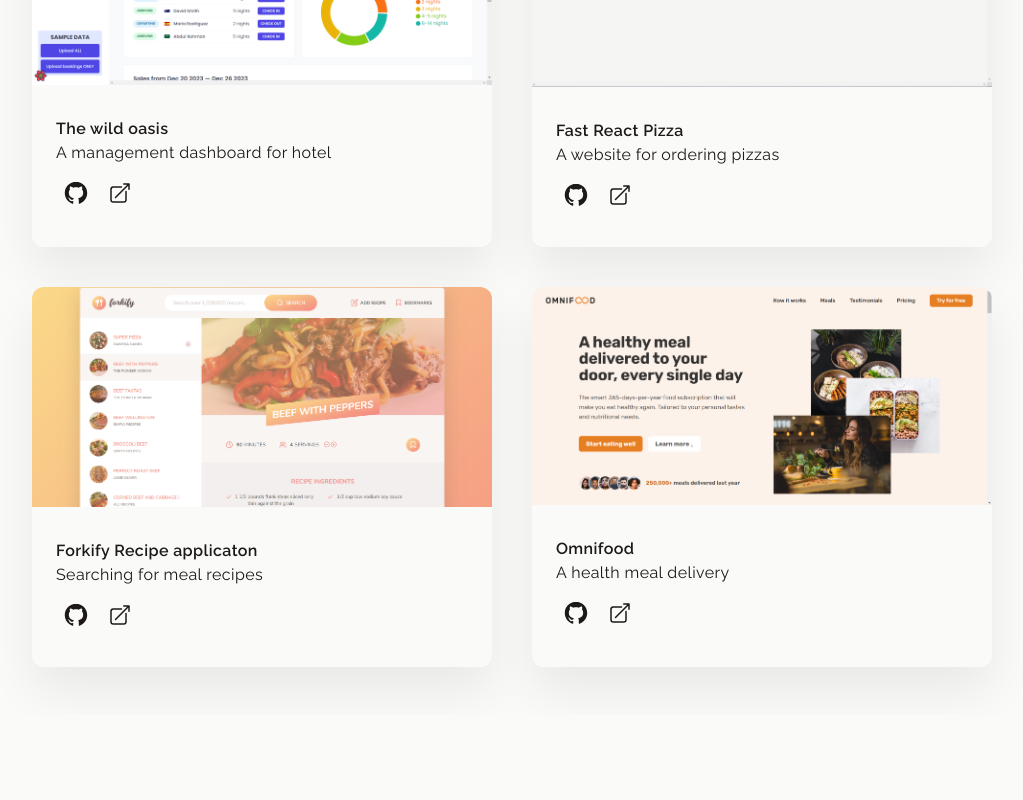
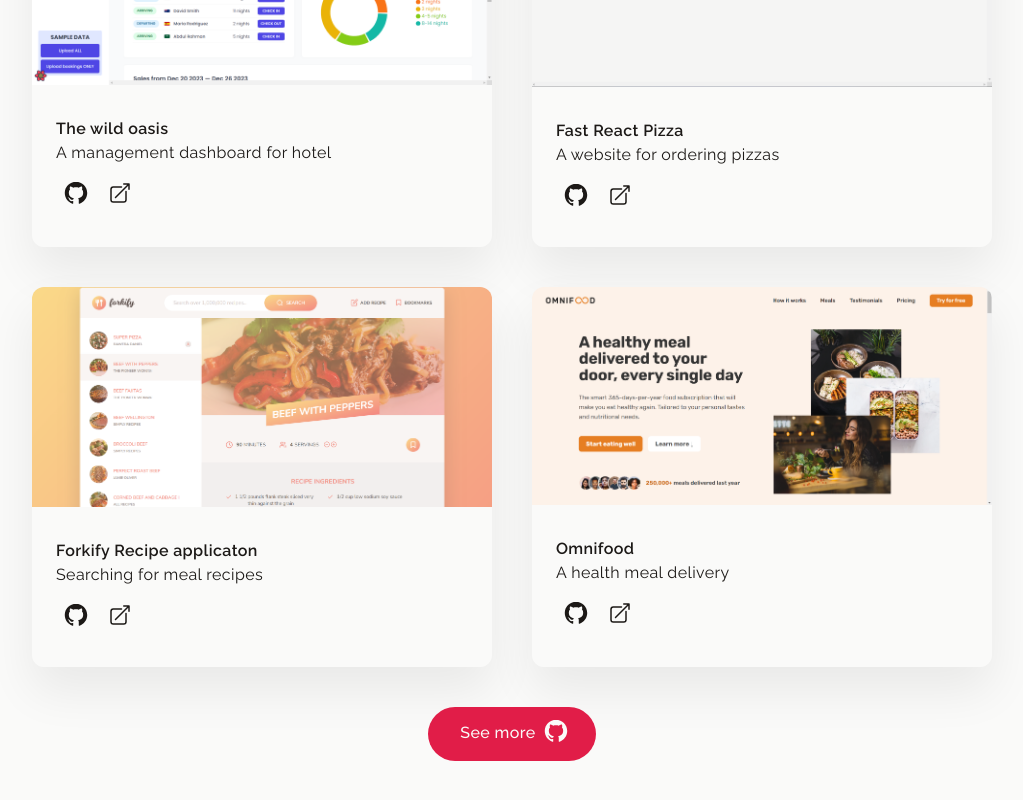
Before and after one commit to rawera-daniel/personal-portfolio, a React (Vite) app: page / in a window 1280 px wide. Shown: the part 1120-1920 px from the top of the page, without its empty margins (128-1151 px from the left). Before the commit the page ends 1835 px from the top, so only its background shows below. Built offline with nearby package versions, Linux system fonts and the light colour scheme; the HTML template or start-up script is replaced by a standard one.

Commit message:
feat: enhance button component flexibility for wider usage

```diff
--- a/src/features/Button.jsx
+++ b/src/features/Button.jsx
@@ -1,9 +1,22 @@
-function Button({ children }) {
-  return (
-    <button className=" inline-block rounded-full bg-rose-600 px-7 py-3 text-sm font-semibold tracking-wide text-stone-50 transition-colors duration-300 hover:bg-rose-500 focus:bg-rose-500 focus:outline-none focus:ring focus:ring-rose-500 focus:ring-offset-2">
-      {children}
-    </button>
-  );
+function Button({ children, type }) {
+  const base =
+    "inline-block rounded-full bg-rose-600 tracking-wide text-stone-50 transition-colors duration-300 hover:bg-rose-500 focus:bg-rose-500 focus:outline-none focus:ring focus:ring-rose-500 focus:ring-offset-2";
+
+  const styles = {
+    primary: base + " px-7 py-3 text-sm font-semibold",
+    with: base + " px-7 pb-2.5 pt-3 text-base font-medium",
+  };
+
+  if (type === "with")
+    return (
+      <button className={styles[type]}>
+        <div className="flex translate-x-1 flex-wrap  content-center justify-center gap-x-1">
+          {children}
+        </div>
+      </button>
+    );
+
+  return <button className={styles[type]}>{children}</button>;
 }
 
 export default Button;
--- a/src/features/Portfolio.jsx
+++ b/src/features/Portfolio.jsx
@@ -3,6 +3,7 @@
 import ProjectLists from "../ui/ProjectLists";
 import GithubIcon from "../ui/GithubIcon";
 import Link from "../ui/Link";
+import Button from "./Button";
 
 function Portfolio() {
   return (
@@ -11,7 +12,7 @@
       <p className="mb-10 text-lg font-normal tracking-wide">
         Curious what I've been up to? Check out this!
       </p>
-      <div className="mx-auto grid w-3/4  grid-cols-[auto_auto] gap-x-10 gap-y-10">
+      <div className="mx-auto mb-10 grid  w-3/4 grid-cols-[auto_auto] gap-x-10 gap-y-10">
         <ProjectLists
           src="/public/Screenshot 2023-12-26 101030.png"
           alt="A screenshot of the homepage of The wild oasis"
@@ -68,6 +69,13 @@
           </ExternalLink>
         </ProjectLists>
       </div>
+
+      <Button type="with">
+        <span className="translate-y-0.5">See more</span>
+        <ExternalLink href="https://github.com/rawera-daniel">
+          <GithubIcon />
+        </ExternalLink>
+      </Button>
     </div>
   );
 }
--- a/src/features/Profile.jsx
+++ b/src/features/Profile.jsx
@@ -5,7 +5,7 @@
     <div className="bg-stone-950 py-12  text-stone-50">
       <h1 className="mb-2 text-5xl tracking-wider">Rawera Daniel</h1>
       <p className="mb-6 text-2xl">Front-end Developer</p>
-      <Button>Download CV</Button>
+      <Button type="primary">Download CV</Button>
     </div>
   );
 }
```
